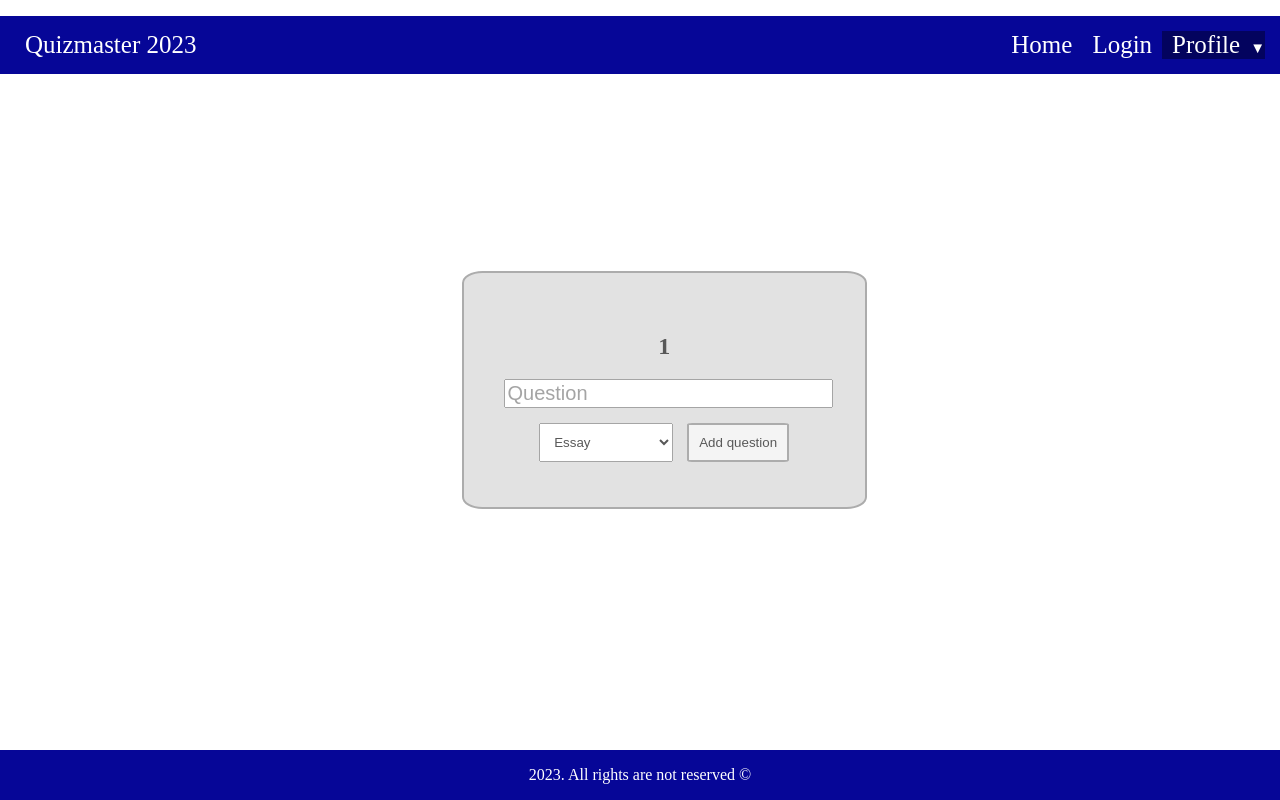
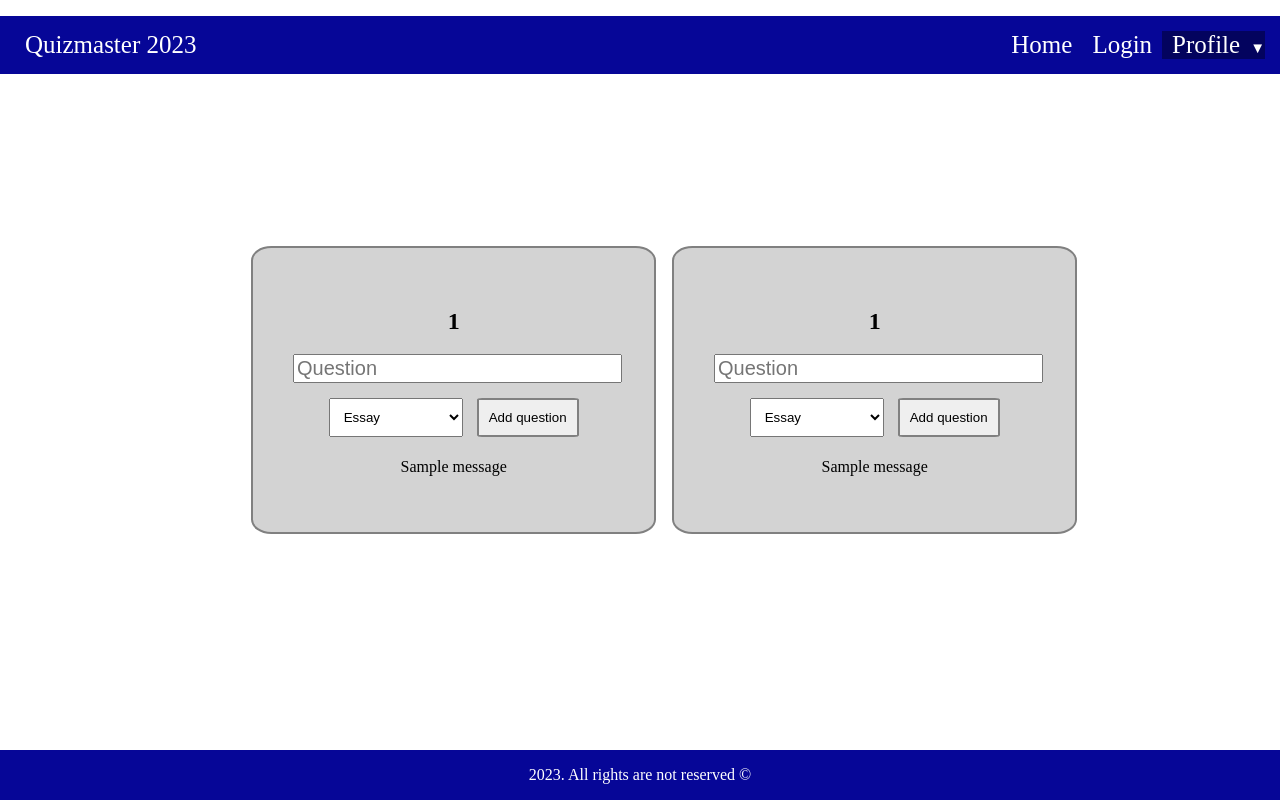
Before and after one commit to kvikklunsj1/quizMaster, a Flask app: page /create_quiz/1 in a window 1280 px wide. Run offline with Flask 3, Linux system fonts and the light colour scheme; a user stored in the database is signed in; tables that the repository leaves empty or names only in its code hold one stand-in row (values such as "Sample post"); one stand-in notice (Sample message) is shown; some libraries are stand-ins or nearby versions.

Commit message:
added form create_question

```diff
--- a/app.py
+++ b/app.py
@@ -190,11 +190,41 @@
 @login_required
 def create_question(quiz_name):
     if request.method == 'POST':
-        question = request.form['form_question']
+        questionText = request.form['form_question']
         answerType = request.form['answer_type']
 
+        #håndterer innsetting av essay-type spørsmål
         if answerType == 'essay':
-            return None
+            with myDB() as db:
+                quizID = db.getQuizIDbyName(quiz_name)
+                if quizID:
+                    db.insert_question(questionText, answerType, quizID)
+                    flash('Question has been added!')
+                else:
+                    flash('Something went wrong, please try again!')
+
+        #håndterer innsetting av Multiple Choice-type spørsmål
+        elif answerType == 'multiple_choice':
+            with myDB() as db:
+                answer1 = request.form['choice_1']
+                answer2 = request.form['choice_2']
+                answer3 = request.form['choice_3']
+                answer4 = request.form['choice_4']
+                correct = request.form['correct_choice']
+
+
+                questionID = db.getQuestionIDbyText(questionText)
+                if questionID:
+                    db.insert_multiple_choice_answers(answer1, answer2, answer3, answer4, correct, questionID)
+                    flash('Question has been added!')
+                else:
+                    flash('Something went wrong, please try again!')
+
+
+
+
+
+
 
 
 
--- a/models.py
+++ b/models.py
@@ -133,6 +133,46 @@
         except Exception:
             return False
 
+    def insert_question(self, questionText, answerType, admin_id):
+        sql = f'INSERT INTO question (question_text, answer_type, quiz_id) VALUES (%s, %s, %s)'
+        args = (questionText, answerType, admin_id)
+        try:
+            self.query(sql, *args) #blir behandlet som en tuple, så den kan håndtere flere parametere
+            return True
+        except Exception:
+            return False
+
+
+    def getQuizIDbyName(self, quiz_name):
+        sql = f'SELECT quiz_id FROM quiz WHERE quiz_name=%s'
+        args = (quiz_name,)
+        try:
+            result = self.query(sql, *args)
+            return result[0][0] #returnerer int istedenfor tuple
+        except Exception:
+            return None
+
+    def getQuestionIDbyText(self, questionText):
+        sql = f'SELECT question_id FROM question WHERE question_text=%s'
+        args = (questionText,)
+        try:
+            result = self.query(sql, *args)
+            return result[0][0] #returnerer int istedenfor tuple
+        except Exception:
+            return None
+
+
+
+    def insert_multiple_choice_answers(self, answer1, answer2, answer3, answer4, correct, questionID):
+        sql = f'INSERT INTO answer (answer_1, answer_2, answer_3, answer_4, correct_answer, question_id) VALUES (%s, %s, %s, %s, %s, %s)'
+        args = (answer1, answer2, answer3, answer4, correct, questionID)
+        try:
+            self.query(sql, *args) #blir behandlet som en tuple, så den kan håndtere flere parametere
+            return True
+        except Exception:
+            return False
+
+
 
 
 
--- a/templates/create_question.html
+++ b/templates/create_question.html
@@ -5,6 +5,51 @@
 {% endblock %}
 
 {% block main %}
+
+<div class="outer-wrapper">
+    <div class="outer-div">
+        <div class="inner-div">
+            <div class="outer-form">
+                <form id="answer_form" action="{{ url_for('create_question', quiz_name=quiz_name) }}" method="POST" class="form">
+                    <h2>{{ quiz_name }}</h2>
+                    <input type="hidden" name="csrf_token" value="{{ csrf_token() }}">
+                    <input type="text" name="form_question" placeholder="Question">
+
+                    <select id="answer_type" name="answer_type" onchange="displayForm()">
+                        <option value="essay">Essay</option>
+                        <option value="multiple_choice">Multiple Choice</option>
+                    </select>
+
+                    <div id="essay_fields" style="display: none;">
+
+                    </div>
+
+                    <div id="multiple_choice_fields" style="display: none;">
+                        <input type="text" name="choice_1" placeholder="Choice 1">
+                        <input type="text" name="choice_2" placeholder="Choice 2">
+                        <input type="text" name="choice_3" placeholder="Choice 3">
+                        <input type="text" name="choice_4" placeholder="Choice 4">
+                        <input type="text" name="correct_choice" placeholder="Correct choice">
+                    </div>
+
+
+                    <button type="submit">Add question</button>
+
+                    {% with messages = get_flashed_messages() %}
+                    {% if messages %}
+                    <div class=flashes>
+                        {% for message in messages %}
+                        <p>{{ message }}</p>
+                        {% endfor %}
+                    </div>
+                    {% endif %}
+                {% endwith %}
+
+
+                </form>
+            </div>
+        </div>
+    </div>
 
     <div class="outer-div">
         <div class="inner-div">
@@ -33,10 +78,24 @@
 
 
                     <button type="submit">Add question</button>
+
+                    {% with messages = get_flashed_messages() %}
+                    {% if messages %}
+                    <div class=flashes>
+                        {% for message in messages %}
+                        <p>{{ message }}</p>
+                        {% endfor %}
+                    </div>
+                    {% endif %}
+                {% endwith %}
+
+
                 </form>
             </div>
         </div>
     </div>
+</div>
+
 
 <script>
     function displayForm()
@@ -57,11 +116,17 @@
 </script>
 
 <style>
-    .outer-div {
+    .outer-wrapper {
         display: flex;
         justify-content: center;
         align-items: center;
-        opacity: 65%;
+    }
+
+
+
+    .outer-div {
+        margin: 12px;
+
     }
 
     .inner-div {
```
Lines whose indentation alone changed are shown as unchanged.
